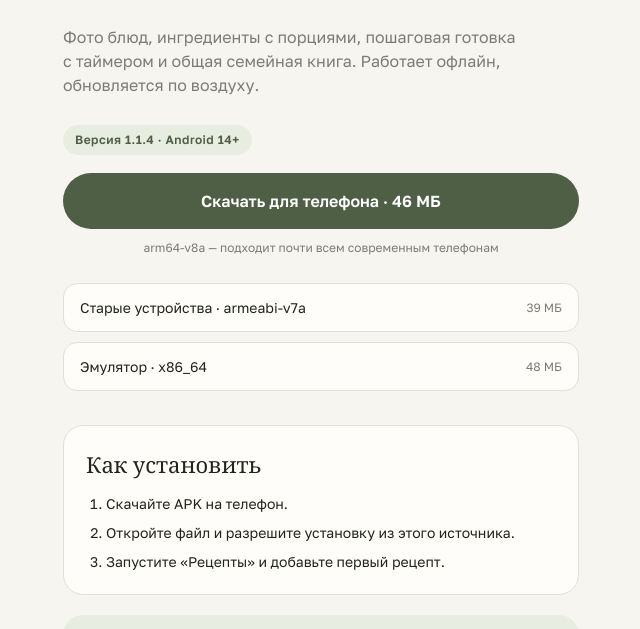
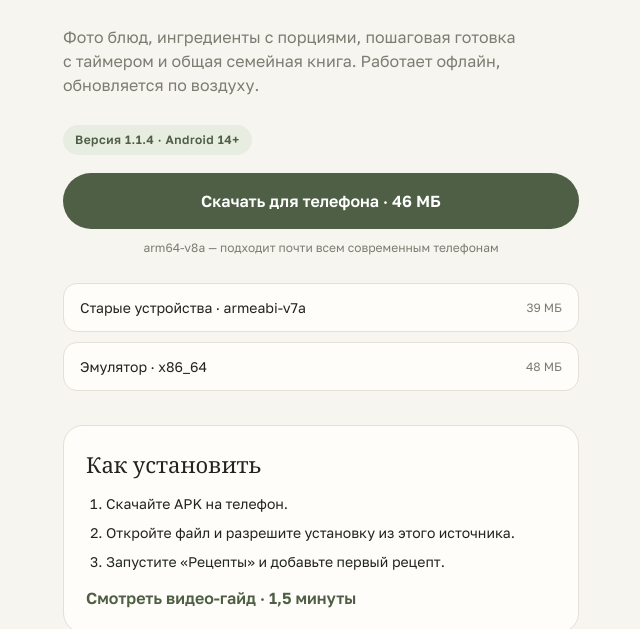
Before and after one commit to 2tonya/recipes-app, a plain HTML site: page index.html in a window 1280 px wide. Shown: the part 115-744 px from the top of the page, without its empty margins (319-959 px from the left). Drawn offline with nearby package versions, Linux system fonts and the light colour scheme.

Commit message:
Add video guide link

```diff
--- a/index.html
+++ b/index.html
@@ -298,6 +298,14 @@
           <li>Откройте файл и разрешите установку из этого источника.</li>
           <li>Запустите «Рецепты» и добавьте первый рецепт.</li>
         </ol>
+        <p style="margin: 14px 0 0">
+          <a
+            href="https://github.com/2tonya/recipes-app/releases/download/v1.1.4/recipes-guide-1.1.4.mp4"
+            style="color: var(--primary); font-weight: 600; text-decoration: none"
+          >
+            Смотреть видео-гайд · 1,5 минуты
+          </a>
+        </p>
       </section>
 
       <div class="qr">
```
